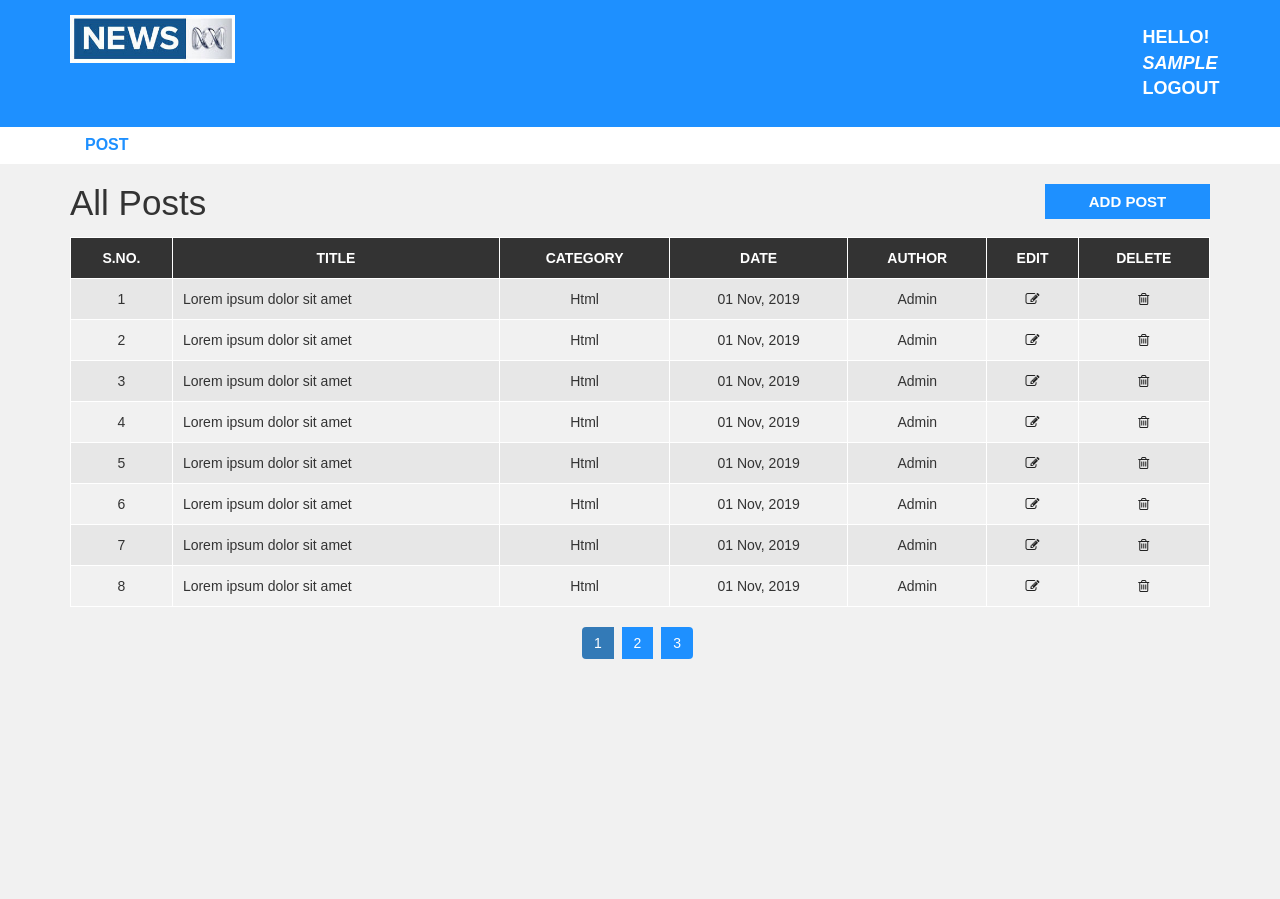
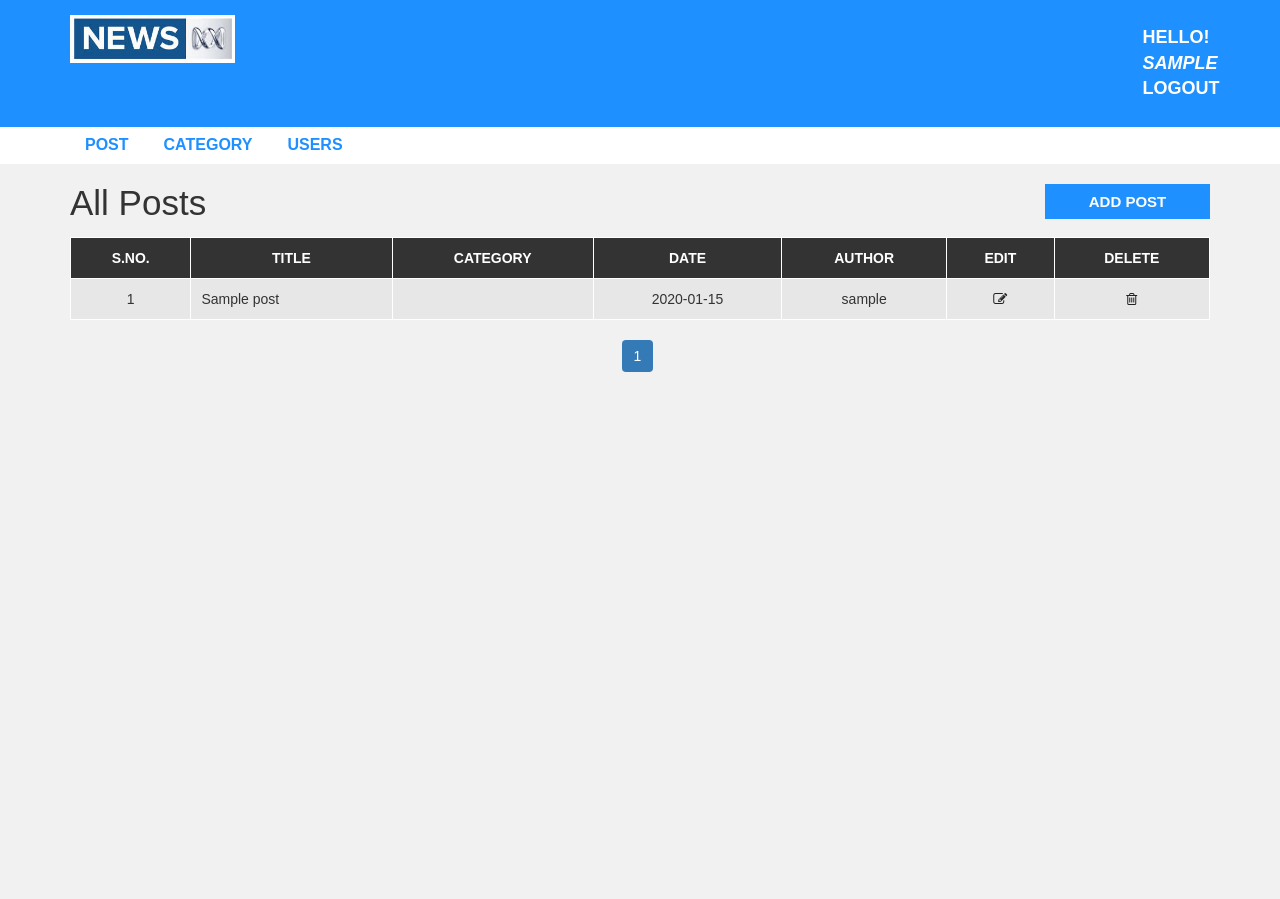
Before and after one commit to aamirmohiuddin38/News-CMS, a PHP site: page /NewsBLOG/admin/post.php?page=1 in a window 1280 px wide. Shown: the top 899 px of the page. Run offline with PHP 8.4, Linux system fonts and the light colour scheme; the visitor is signed in with stand-in values (Sample User, id 1); tables that the repository leaves empty hold one stand-in row (values such as "Sample post").

Commit message:
fetching posts from db and displaying them

```diff
--- a/admin/post.php
+++ b/admin/post.php
@@ -9,6 +9,31 @@
                     <a class="add-new" href="add-post.php">add post</a>
                 </div>
                 <div class="col-md-12">
+                <?php
+                    // DataBase Configuration
+                    include "config.php";
+                    if(isset($_GET['page'])){
+                        $page = $_GET['page'];
+                    }else{
+                        $page = 1;
+                    }
+                    $limit = 3;
+                    $offset = ($page - 1) * $limit;
+                    if($_SESSION["user_role"] == '1'){
+                        $sql = "SELECT post_id, post.title, post_date, category.category_name, user.username FROM post
+                        LEFT JOIN category ON post.category = category.category_id
+                        LEFT JOIN user ON post.author = user.user_id
+                        ORDER BY post.post_id DESC LIMIT {$offset},{$limit}";
+                    }elseif($_SESSION["user_role"] == '0'){
+                        $sql = "SELECT post_id, post.title, post_date, category.category_name, user.username FROM post
+                        LEFT JOIN category ON post.category = category.category_id
+                        LEFT JOIN user ON post.author = user.user_id
+                        WHERE post.author = {$_SESSION["user_id"]}
+                        ORDER BY post.post_id DESC LIMIT {$offset},{$limit}";
+                    }
+                    $result = mysqli_query($conn, $sql) or die("Query Failed");
+                    if(mysqli_num_rows($result)>0){
+                    ?>
                     <table class="content-table">
                         <thead>
                             <th>S.No.</th>
@@ -20,85 +45,46 @@
                             <th>Delete</th>
                         </thead>
                         <tbody>
+                        <?php while($row = mysqli_fetch_assoc($result)){ ?>
                             <tr>
-                              <td class='id'>1</td>
-                              <td>Lorem ipsum dolor sit amet</td>
-                              <td>Html</td>
-                              <td>01 Nov, 2019</td>
-                              <td>Admin</td>
-                              <td class='edit'><a href='update-post.php'><i class='fa fa-edit'></i></a></td>
-                              <td class='delete'><a href='delete-post.php'><i class='fa fa-trash-o'></i></a></td>
+                                <td class='id'><?php echo $row['post_id'] ?></td>
+                                <td><?php echo $row['title'] ?></td>
+                                <td><?php echo $row['category_name'] ?></td>
+                                <td><?php echo $row['post_date'] ?></td>
+                                <td><?php echo $row['username'] ?></td>
+                                <td class='edit'><a href='update-post.php?id=<?php echo $row['post_id'] ?>'><i class='fa fa-edit'></i></a></td>
+                                <td class='delete'><a href='delete-post.php?id=<?php echo $row['post_id'] ?>'><i class='fa fa-trash-o'></i></a></td>
                             </tr>
-                          <tr>
-                              <td class='id'>2</td>
-                              <td>Lorem ipsum dolor sit amet</td>
-                              <td>Html</td>
-                              <td>01 Nov, 2019</td>
-                              <td>Admin</td>
-                              <td class='edit'><a href='update-post.php'><i class='fa fa-edit'></i></a></td>
-                              <td class='delete'><a href='delete-post.php'><i class='fa fa-trash-o'></i></a></td>
-                          </tr>
-                          <tr>
-                              <td class='id'>3</td>
-                              <td>Lorem ipsum dolor sit amet</td>
-                              <td>Html</td>
-                              <td>01 Nov, 2019</td>
-                              <td>Admin</td>
-                              <td class='edit'><a href='update-post.php'><i class='fa fa-edit'></i></a></td>
-                              <td class='delete'><a href='delete-post.php'><i class='fa fa-trash-o'></i></a></td>
-                          </tr>
-                          <tr>
-                              <td class='id'>4</td>
-                              <td>Lorem ipsum dolor sit amet</td>
-                              <td>Html</td>
-                              <td>01 Nov, 2019</td>
-                              <td>Admin</td>
-                              <td class='edit'><a href='update-post.php'><i class='fa fa-edit'></i></a></td>
-                              <td class='delete'><a href='delete-post.php'><i class='fa fa-trash-o'></i></a></td>
-                          </tr>
-                          <tr>
-                              <td class='id'>5</td>
-                              <td>Lorem ipsum dolor sit amet</td>
-                              <td>Html</td>
-                              <td>01 Nov, 2019</td>
-                              <td>Admin</td>
-                              <td class='edit'><a href='update-post.php'><i class='fa fa-edit'></i></a></td>
-                              <td class='delete'><a href='delete-post.php'><i class='fa fa-trash-o'></i></a></td>
-                          </tr>
-                          <tr>
-                              <td class='id'>6</td>
-                              <td>Lorem ipsum dolor sit amet</td>
-                              <td>Html</td>
-                              <td>01 Nov, 2019</td>
-                              <td>Admin</td>
-                              <td class='edit'><a href='update-post.php'><i class='fa fa-edit'></i></a></td>
-                              <td class='delete'><a href='delete-post.php'><i class='fa fa-trash-o'></i></a></td>
-                          </tr>
-                          <tr>
-                              <td class='id'>7</td>
-                              <td>Lorem ipsum dolor sit amet</td>
-                              <td>Html</td>
-                              <td>01 Nov, 2019</td>
-                              <td>Admin</td>
-                              <td class='edit'><a href='update-post.php'><i class='fa fa-edit'></i></a></td>
-                              <td class='delete'><a href='delete-post.php'><i class='fa fa-trash-o'></i></a></td>
-                          </tr>
-                          <tr>
-                              <td class='id'>8</td>
-                              <td>Lorem ipsum dolor sit amet</td>
-                              <td>Html</td>
-                              <td>01 Nov, 2019</td>
-                              <td>Admin</td>
-                              <td class='edit'><a href='update-post.php'><i class='fa fa-edit'></i></a></td>
-                              <td class='delete'><a href='delete-post.php'><i class='fa fa-trash-o'></i></a></td>
-                          </tr>
+                            <?php } ?>
                         </tbody>
                     </table>
-                  <ul class='pagination admin-pagination'>
-                      <li class="active"><a>1</a></li>
-                      <li><a>2</a></li>
-                      <li><a>3</a></li>
-                  </ul>
+                    <?php
+                    }
+                ?>
+                <?php
+                $sql = "SELECT * FROM post";
+                $result = mysqli_query($conn, $sql) or die("Query Failed");
+                if(mysqli_num_rows($result)>0){
+                    $total_records = mysqli_num_rows($result);
+                    $total_pages = ceil($total_records/$limit);
+                    echo "<ul class='pagination admin-pagination'>";
+                    if($page>1){
+                        echo '<li><a href="post.php?page='.($page-1).'"> << </a></li>';
+                    }
+                    for($i = 1; $i <= $total_pages; $i++){
+                        if($i == $page){
+                            $active = "active";
+                        }else{
+                            $active = "";
+                        }
+                        echo '<li class="'. $active .'"><a href="post.php?page='.$i.'">'. $i.'</a></li>';
+                    }
+                    if($total_pages > $page){
+                        echo '<li><a href="post.php?page='.($page+1).'"> >> </a></li>';
+                    }
+                    echo "</ul>";
+                }
+                ?>
                 </div>
             </div>
         </div>
```
Also changed, not shown: admin/upload/IMG-20200512-WA0027.jpg (added). Lines whose indentation alone changed are shown as unchanged.
